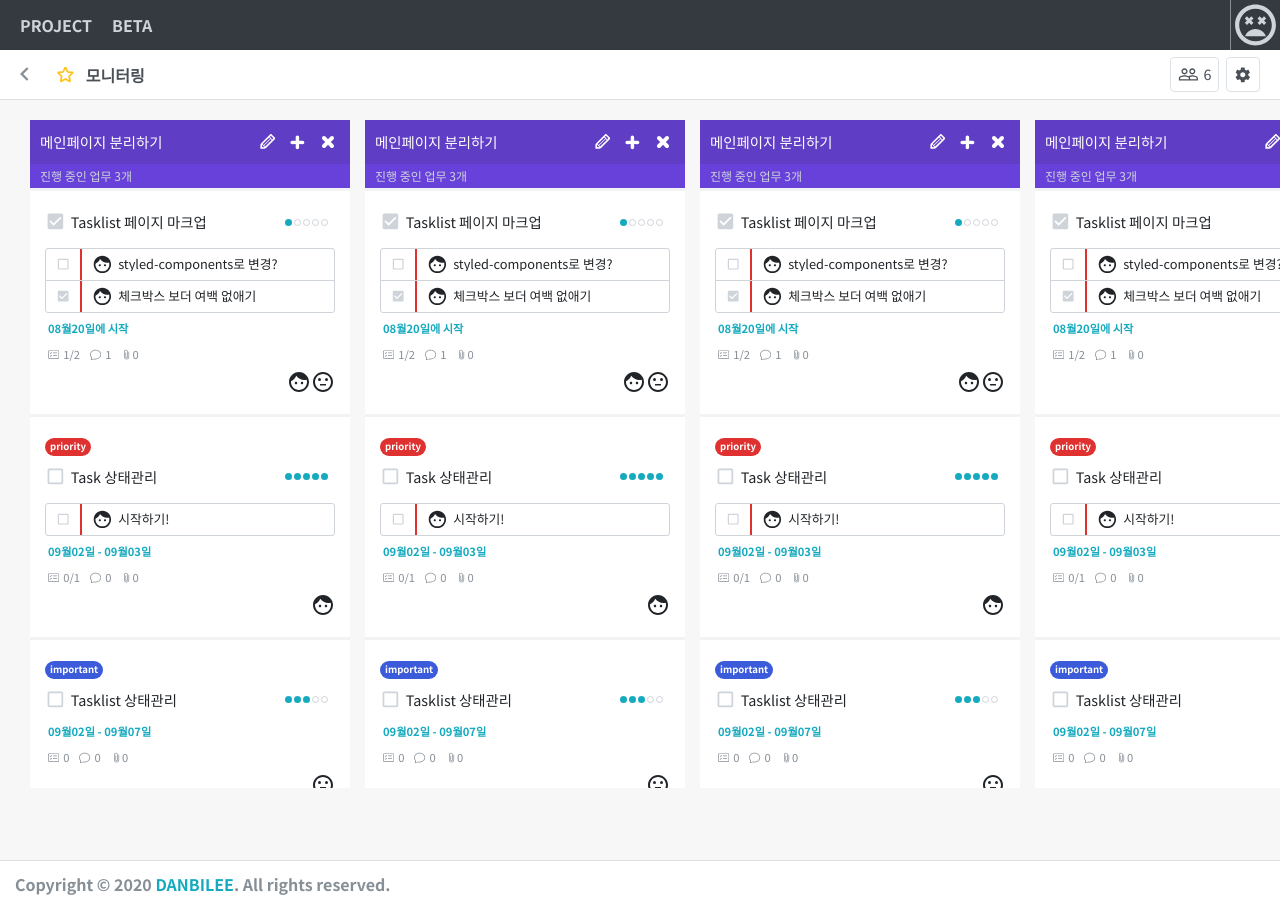
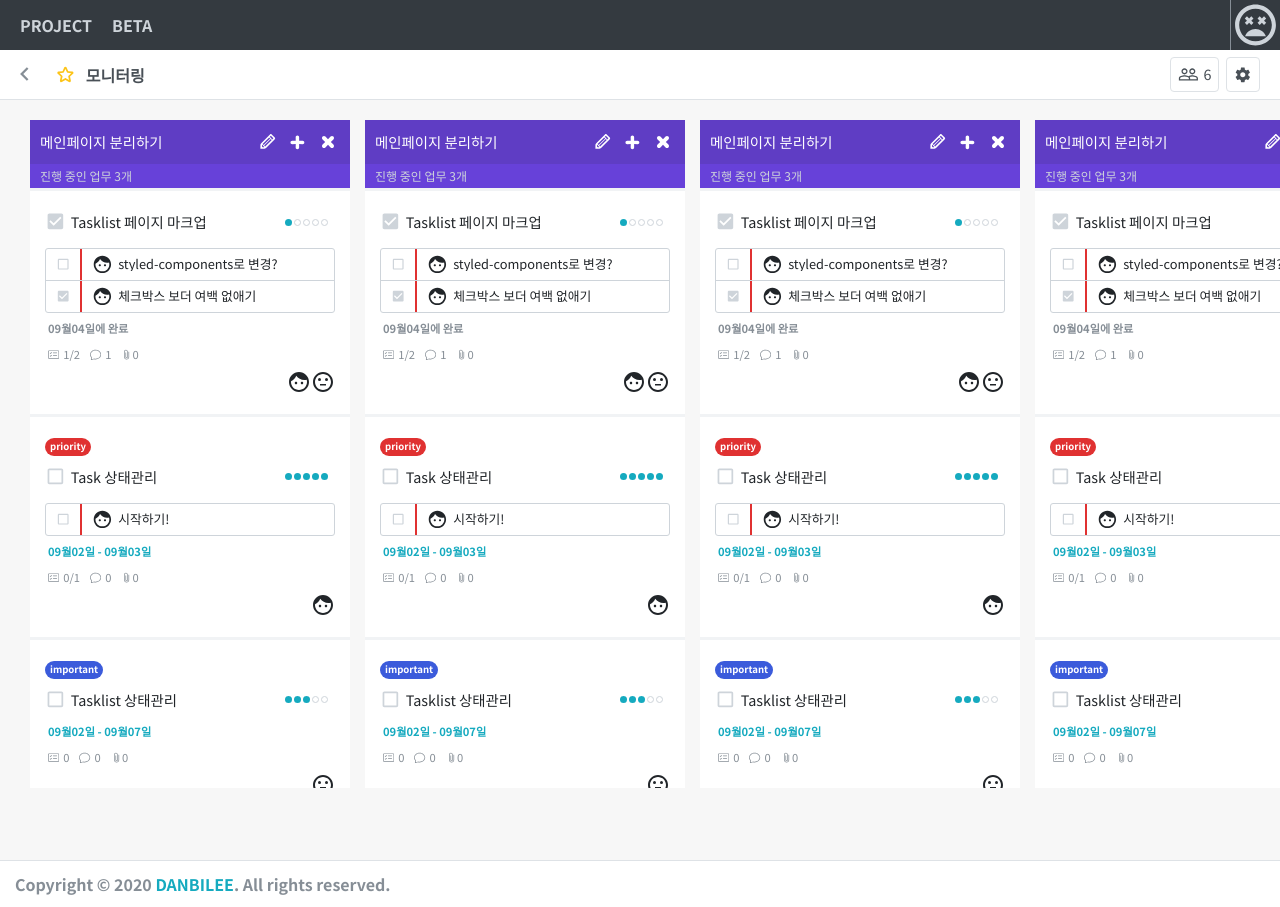
Before and after one commit to danbiilee/clone-task-world, a React (Create React App) app: page / in a window 1280 px wide. Shown: the top 907 px of the page. Built offline with nearby package versions, Linux system fonts and the light colour scheme.

Commit message:
[FEAT] #4 : Deadline 컴포넌트에 완료된 경우 추가

```diff
--- a/src/components/Deadline/Deadline.js
+++ b/src/components/Deadline/Deadline.js
@@ -20,12 +20,17 @@ const strToDate = str => {
   3. 둘 다 있는 경우
     a. 마감일 안 지난 경우: 시작일 - 마감일
     b. 마감일 지난 경우: 마감일 ~일 지남
+  4. 완료된 경우: ~에 완료
 */
-const handleDeadline = (stDt, endDt) => {
+const handleDeadline = (stDt, endDt, finDt) => {
   const start = stDt && `${stDt.substring(5, 7)}월${stDt.substring(8)}일`;
   const end = endDt && `${endDt.substring(5, 7)}월${endDt.substring(8)}일`;
+  const fin = finDt && `${finDt.substring(5, 7)}월${finDt.substring(8)}일`;
   let result = '';
 
+  if (fin) {
+    return `${fin}에 완료`;
+  }
   if (end && today > endDt) {
     const diff = (strToDate(today) - strToDate(endDt)) / (1000 * 60 * 60 * 24);
     return `마감일 ${diff}일 지남`;
@@ -41,11 +46,14 @@ const handleDeadline = (stDt, endDt) => {
   return result;
 };
 
-const Deadline = ({ stDt, endDt }) => {
+const Deadline = ({ stDt, endDt, finDt }) => {
   const isOver = endDt && today > endDt ? true : false; // 기한 지남 여부
+  const isFin = finDt ? true : false; // 완료 여부
   return (
-    <div className={classNames('Deadline', { isOver: isOver })}>
-      {handleDeadline(stDt, endDt)}
+    <div
+      className={classNames('Deadline', { isOver: isOver }, { isFin: isFin })}
+    >
+      {handleDeadline(stDt, endDt, finDt)}
     </div>
   );
 };
--- a/src/components/Deadline/Deadline.scss
+++ b/src/components/Deadline/Deadline.scss
@@ -9,4 +9,7 @@
   &.isOver {
     color: $red;
   }
+  &.isFin {
+    color: $gray-dark;
+  }
 }
--- a/src/components/Task/Task.js
+++ b/src/components/Task/Task.js
@@ -2,6 +2,7 @@ import React from 'react';
 import { MdCheckBoxOutlineBlank, MdCheckBox } from 'react-icons/md';
 import { BsCardChecklist, BsChat } from 'react-icons/bs';
 import { IoMdAttach } from 'react-icons/io';
+import className from 'classnames';
 import './Task.scss';
 import Tag from '../Tag/Tag';
 import Point from '../Point/Point';
@@ -9,7 +10,8 @@ import Checklist from '../Checklist/Checklist';
 import Deadline from '../Deadline/Deadline';
 import { useTaskDispatch } from '../../reducers/TaskContext';
 
-const Task = ({ task }) => {
+const Task = ({ task, type }) => {
+  const today = new Date().toISOString().substring(0, 10);
   const {
     title,
     isDone,
@@ -21,6 +23,7 @@ const Task = ({ task }) => {
     mberList,
     stDt,
     endDt,
+    finDt,
   } = task;
   const cntChkList = chkList.reduce((acc, cur) => acc + cur.isDone, 0);
   const dispath = useTaskDispatch();
@@ -28,12 +31,11 @@ const Task = ({ task }) => {
     dispath({
       type: 'TOGGLE',
       id: task.id,
-      updMber: 'danbi', // 업데이트 정보 임시 하드코딩
-      updDt: '2020-09-06',
+      finDt: today,
     });
 
   return (
-    <section className="Task">
+    <section className={className('Task', type)}>
       {tag && <Tag tag={tag} />}
       <header className="task-title-wrapper">
         <h4>
@@ -45,7 +47,9 @@ const Task = ({ task }) => {
         <Point point={point} />
       </header>
       {chkList.length ? <Checklist chkList={chkList} /> : null}
-      {!stDt && !endDt ? null : <Deadline stDt={stDt} endDt={endDt} />}
+      {stDt || endDt || finDt ? (
+        <Deadline stDt={stDt} endDt={endDt} finDt={finDt} />
+      ) : null}
       <div className="etc-wrapper">
         <span>
           <BsCardChecklist />
--- a/src/reducers/TaskContext.js
+++ b/src/reducers/TaskContext.js
@@ -82,6 +82,7 @@ const initialTasks = [
     ],
     stDt: '2020-08-20',
     endDt: null,
+    finDt: '2020-09-04',
     regMber: {
       mberNo: 1,
       mberId: 'danbi',
@@ -137,6 +138,7 @@ const initialTasks = [
     ],
     stDt: '2020-09-02',
     endDt: '2020-09-03',
+    finDt: null,
     regMber: {
       mberNo: 1,
       mberId: 'danbi',
@@ -166,6 +168,7 @@ const initialTasks = [
     ],
     stDt: '2020-09-02',
     endDt: '2020-09-07',
+    finDt: null,
     regMber: {
       mberNo: 2,
       mberId: 'ash',
@@ -188,6 +191,7 @@ const initialTasks = [
     mberList: [],
     stDt: null,
     endDt: '2020-09-07',
+    finDt: null,
     regMber: {
       mberNo: 2,
       mberId: 'ash',
@@ -201,7 +205,6 @@ const initialTasks = [
 ];
 
 function taskReducer(state, action) {
-  console.log(action);
   switch (action.type) {
     case 'CREATE':
       return state.concat(action.task);
@@ -211,8 +214,7 @@ function taskReducer(state, action) {
           ? {
               ...task,
               isDone: !task.isDone,
-              updMber: action.updMber,
-              updDt: action.updDt,
+              finDt: action.finDt,
             }
           : task,
       );
```
